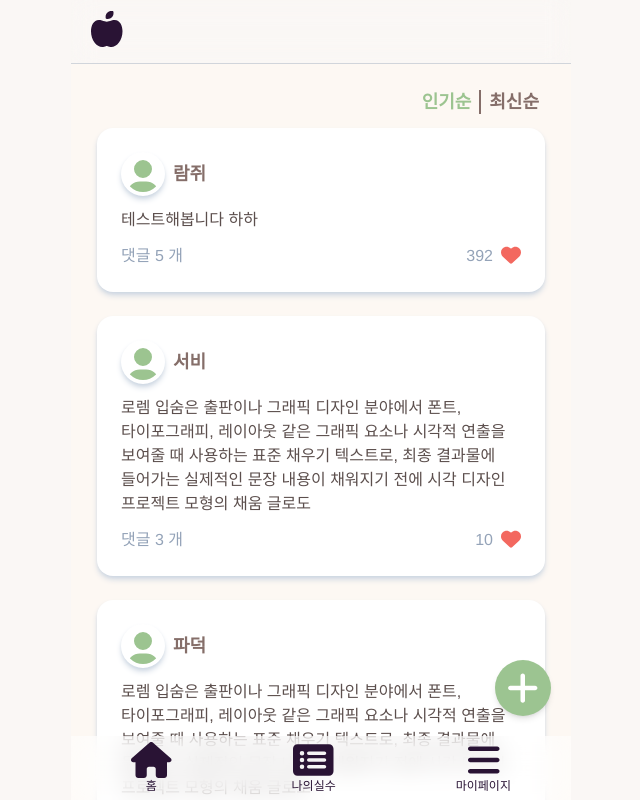
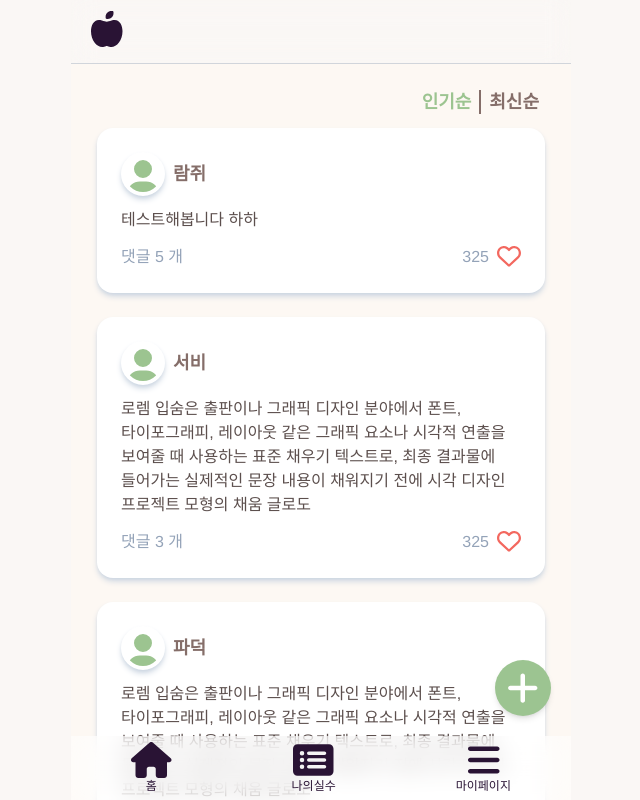
Before and after one commit to coding-union-kr/siltarae-fe, a Next.js app: page / in a window 1280 px wide. Shown: the top 800 px of the page, without its empty margins (319-959 px from the left). Built offline with nearby package versions, Linux system fonts and the light colour scheme.

Commit message:
feat: LikeButton 컴포넌트 구현 - 클릭 시 + 1 - 다시 한번 클릭 시 -1 - Icon도 채워진, 비워진 하트 추가

```diff
--- a/components/ContentCard.tsx
+++ b/components/ContentCard.tsx
@@ -1,21 +1,18 @@
 import React from "react";
-import { faHeart } from "@fortawesome/free-solid-svg-icons";
-import { FontAwesomeIcon } from "@fortawesome/react-fontawesome";
 import Link from "next/link";
 import Avatar from "./Avatar";
+import LikeButton from "./LikeButton";
 
 interface ContentCardProps {
   author: string;
   content: string;
   comments: number;
-  like: number;
 }
 
 function ContentCard({
   author,
   content = "내용 없음",
   comments = 0,
-  like = 0,
 }: ContentCardProps) {
   return (
     <article className="card w-[20rem] xs:w-[28rem] bg-white text-neutral-content shadow-md shadow-slate-300 xs:p-6 p-5 my-3">
@@ -31,14 +28,7 @@ function ContentCard({
       <section className="flex items-center justify-between text-sm xs:text-base mt-3 text-slate-400">
         {/* FIXME:  href 나중에 변경 */}
         <Link href="/detailedMistakeFeed">댓글 {comments} 개</Link>
-        <div>
-          <span className="mr-2">{like}</span>
-          <FontAwesomeIcon
-            icon={faHeart}
-            size="lg"
-            className="cursor-pointer text-[#F3685F]"
-          />
-        </div>
+        <LikeButton />
       </section>
       <div />
     </article>
--- /dev/null
+++ b/components/LikeButton.tsx
@@ -0,0 +1,41 @@
+import { faHeart as fasHeart } from "@fortawesome/free-solid-svg-icons";
+import { faHeart as farHeart } from "@fortawesome/free-regular-svg-icons";
+import { FontAwesomeIcon } from "@fortawesome/react-fontawesome";
+import React, { useState } from "react";
+
+function LikeButton() {
+  const [isLike, setIsLike] = useState(false);
+  const [count, setCount] = useState(325);
+
+  const toggleLikeButton = () => {
+    if (!isLike) {
+      setCount((prev) => prev + 1);
+      setIsLike(true);
+    } else {
+      setCount((prev) => prev - 1);
+      setIsLike(false);
+    }
+  };
+  return (
+    <div className="select-none">
+      <span className="mr-2 ">{count}</span>
+      {isLike ? (
+        <FontAwesomeIcon
+          onClick={toggleLikeButton}
+          icon={fasHeart}
+          size="xl"
+          className="cursor-pointer text-[#F3685F]"
+        />
+      ) : (
+        <FontAwesomeIcon
+          onClick={toggleLikeButton}
+          icon={farHeart}
+          size="xl"
+          className="cursor-pointer text-[#F3685F]"
+        />
+      )}
+    </div>
+  );
+}
+
+export default LikeButton;
--- a/pages/index.tsx
+++ b/pages/index.tsx
@@ -77,7 +77,6 @@ const mistakeFeed = () => {
           author={post.author}
           content={post.content}
           comments={post.comments}
-          like={post.like}
         />
       ))}
       {/* <SocialLoginModal /> */}
```
